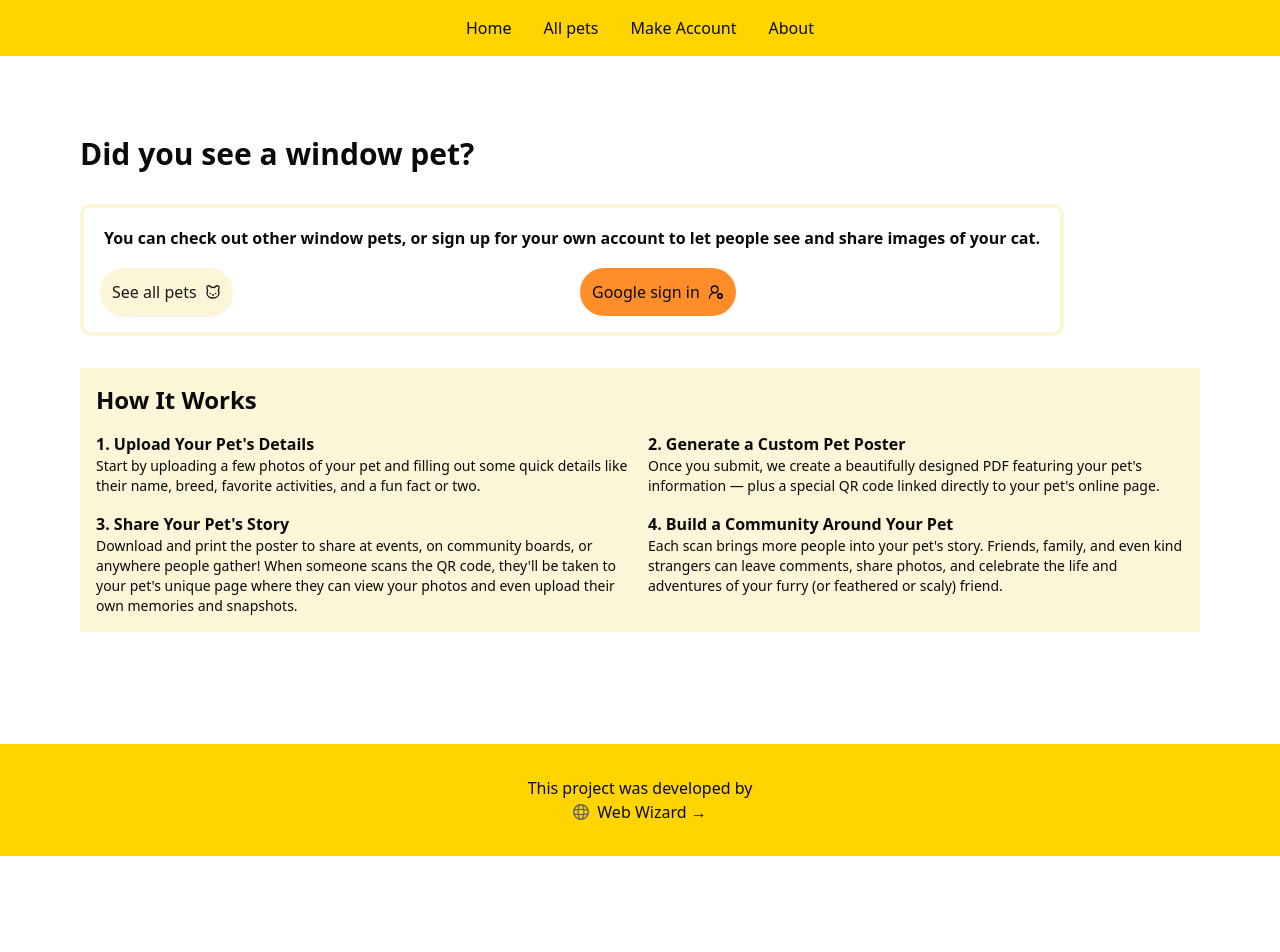
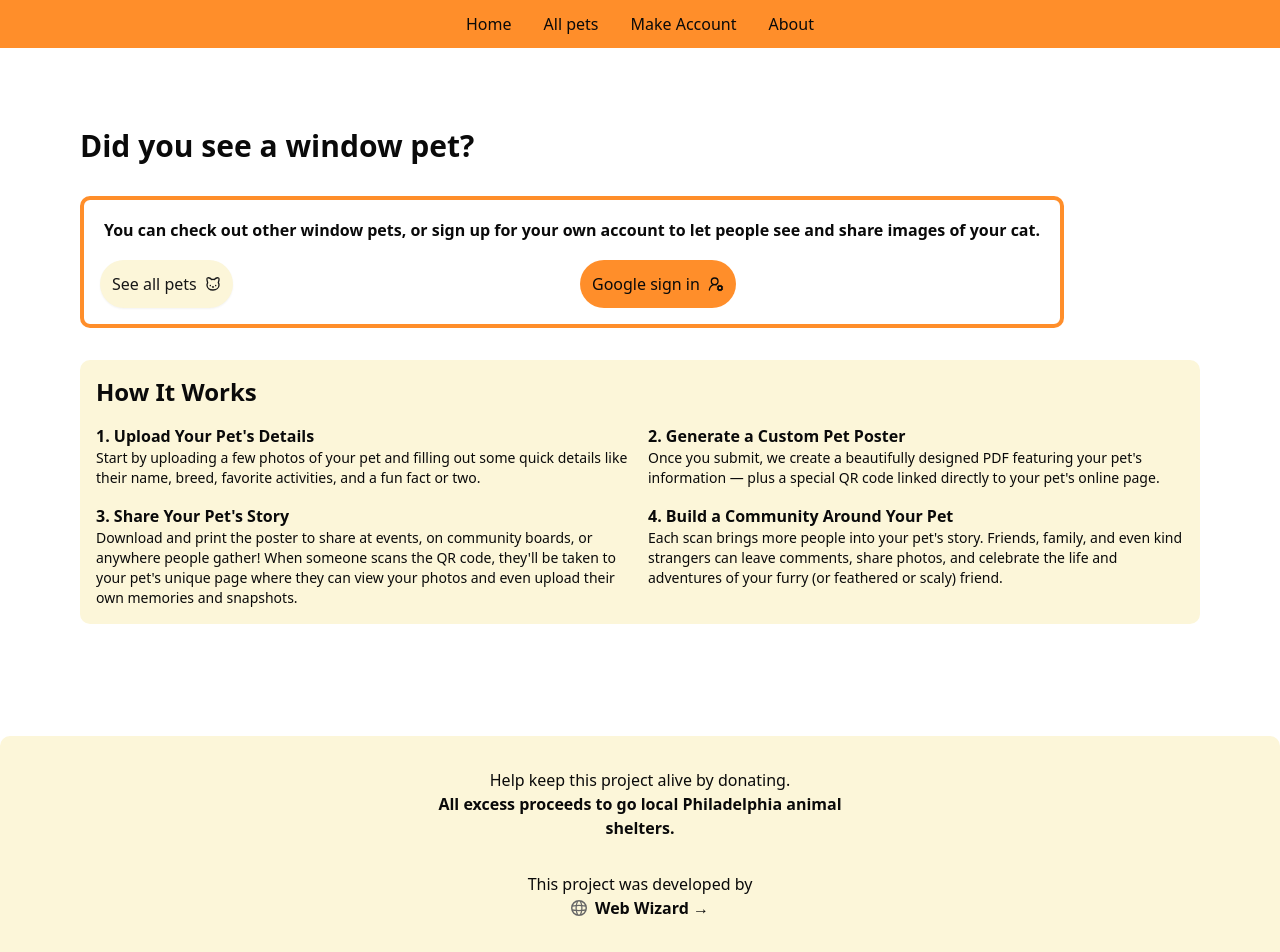
Before and after one commit to zackhanni/hello-window-pet, a Next.js app: page / in a window 1280 px wide. Before the commit the page ends 856 px from the top, so only its background shows below. Built offline with nearby package versions, Linux system fonts and the light colour scheme; no server answers; the database is empty.

Commit message:
overall style cleanup

```diff
--- a/app/about/page.tsx
+++ b/app/about/page.tsx
@@ -11,7 +11,7 @@ const AboutPage = () => {
                         About Window Pets
                     </h1>
 
-                    <div className="flex flex-col gap-8 border-4 border-secondary rounded-lg p-6">
+                    <div className="flex flex-col gap-8 bg-secondary rounded-lg p-6">
                         <div className="flex flex-col gap-4">
                             <h2 className="text-xl font-semibold flex items-center gap-2">
                                 <Cat className="h-6 w-6" />
--- a/app/page.tsx
+++ b/app/page.tsx
@@ -26,7 +26,7 @@ const Home = async () => {
             : "Did you see a window pet?"}
         </p>
 
-        <div className="flex flex-col gap-4 border-4 border-secondary rounded-lg p-4">
+        <div className="flex flex-col gap-4 border-4 border-accent rounded-lg p-4">
           <p className="dark:bg-white/[.06] px-1 py-0.5 rounded font-semibold">
             {session?.user
               ? "You can add, update, or remove any of your animal listings in your account settings."
--- a/app/pets/[id]/page.tsx
+++ b/app/pets/[id]/page.tsx
@@ -23,6 +23,7 @@ export default async function CatPage({ params }: PageProps) {
           priority
           width={200}
           height={200}
+          className="rounded-lg"
         />
       </div>
     );
@@ -47,6 +48,7 @@ export default async function CatPage({ params }: PageProps) {
               height={300}
               alt={cat.name}
               priority
+              className="rounded-lg"
             />
           </ImageKitProvider>
         </div>
@@ -62,7 +64,7 @@ export default async function CatPage({ params }: PageProps) {
       </section>
       <section>
         <div className="flex items-center flex-col space-y-4">
-          <p>Recent photos</p>
+          <h2 className="text-2xl font-bold">Recent photos</h2>
           {/* <div>
             <p>Uploaded on 4/27/25 at 12:30pm</p>
             <Image src={cat.photoUrl} alt={cat.name} width={300} height={300} />
@@ -78,6 +80,7 @@ export default async function CatPage({ params }: PageProps) {
                     width={300}
                     height={300}
                     alt={photo.name}
+                    className="rounded-lg"
                   />
                 </div>
               ))}
--- a/components/CreatePet.tsx
+++ b/components/CreatePet.tsx
@@ -135,7 +135,7 @@ const CreatePet = ({ pet }: { pet?: Pet }) => {
       <Dialog>
         <Button variant={"secondary"} asChild>
           <DialogTrigger>
-            {pet ? "Update pet" : "Add new pet"}
+            {pet ? "Update pet details" : "Add new pet"}
             {!pet && <Plus />}
           </DialogTrigger>
         </Button>
@@ -267,6 +267,7 @@ const CreatePet = ({ pet }: { pet?: Pet }) => {
             <DialogClose asChild>
               <Button
                 type="submit"
+                variant={"accent"}
                 disabled={
                   isLoading ||
                   (!form.watch("image") && !pet) ||
--- a/components/Footer.tsx
+++ b/components/Footer.tsx
@@ -4,11 +4,15 @@ import React from "react";
 
 const Footer = () => {
   return (
-    <footer className="flex items-center justify-center py-8 bg-primary">
+    <footer className="flex flex-col items-center justify-center py-8 space-y-8 bg-secondary rounded-t-lg">
+      <div className="flex flex-col items-center justify-center max-w-md">
+        <p className="text-center">Help keep this project alive by donating.</p>
+        <p className="text-center font-bold">All excess proceeds to go local Philadelphia animal shelters.</p>
+      </div>
       <div className="flex flex-col items-center justify-center max-w-md">
         <p className="text-center">This project was developed by</p>
         <Link
-          className="flex items-center gap-2 hover:underline hover:underline-offset-4"
+          className="flex items-center gap-2 hover:underline hover:underline-offset-4 font-bold"
           href="https://www.webwizarddev.com/"
           target="_blank"
           rel="noopener noreferrer"
--- a/components/HowItWorks.tsx
+++ b/components/HowItWorks.tsx
@@ -2,7 +2,7 @@ import React from "react";
 
 const HowItWorks = () => {
   return (
-    <section className="bg-secondary p-4">
+    <section className="bg-secondary p-4 rounded-lg">
       <h2 className="text-2xl font-bold pb-4">How It Works</h2>
       <ol className="grid grid-cols-1 md:grid-cols-2 gap-4">
         <ListItem
--- a/components/Navigation.tsx
+++ b/components/Navigation.tsx
@@ -3,24 +3,24 @@ import Link from "next/link";
 
 const Navigation = ({ session }: { session: Session | null }) => {
   return (
-    <nav className="sticky top-0 bg-primary">
+    <nav className="sticky top-0 bg-accent">
       <ul className="flex items-center justify-center">
-        <li className={`p-4 hover:underline`}>
+        <li className={`px-4 py-3 hover:underline`}>
           <Link href={"/"}>Home</Link>
         </li>
-        <li className={`p-4 hover:underline`}>
+        <li className={`px-4 py-3 hover:underline`}>
           <Link href={"/pets"}>All pets</Link>
         </li>
         {session?.user ? (
-          <li className={`p-4 hover:underline`}>
+          <li className={`px-4 py-3 hover:underline`}>
             <Link href={"/account"}>My account</Link>
           </li>
         ) : (
-          <li className={`p-4 hover:underline`}>
+          <li className={`px-4 py-3 hover:underline`}>
             <Link href={"/api/auth/signin"}>Make Account</Link>
           </li>
         )}
-        <li className={`p-4 hover:underline`}>
+        <li className={`px-4 py-3 hover:underline`}>
           <Link href={"/about"}>About</Link>
         </li>
       </ul>
--- a/components/PetCard.tsx
+++ b/components/PetCard.tsx
@@ -15,7 +15,7 @@ export const PetCard = ({ pet, index }: { pet: Pet, index: number }) => {
   const { id, name, species, imageUrl, description } = pet;
 
   return (
-    <Card className="flex flex-col items-center justify-center max-w-md border-4 border-secondary rounded-lg shadow-none">
+    <Card className="flex flex-col items-center justify-center max-w-md bg-secondary border-none rounded-lg shadow-none">
       <CardHeader className="w-full">
         <CardTitle>{name}</CardTitle>
         <CardDescription>{description}</CardDescription>
@@ -28,13 +28,13 @@ export const PetCard = ({ pet, index }: { pet: Pet, index: number }) => {
             width={300}
             height={300}
             alt={name}
-            className="max-h-[300px] object-cover"
+            className="max-h-[300px] object-cover rounded-lg"
           />
         </ImageKitProvider>
       </CardContent>
       <CardFooter className="w-full ">
         <Link href={`/pets/${id}`} className="w-full">
-          <Button variant={"secondary"}>Visit this {species}!</Button>
+          <Button variant={"accent"}>Visit this {species}!</Button>
         </Link>
       </CardFooter>
     </Card>
--- a/components/SectionUserPets.tsx
+++ b/components/SectionUserPets.tsx
@@ -11,7 +11,7 @@ export const SectionUserPets = ({ user }: { user: string }) => {
   const { userPets } = useUserData();
   return (
     <section className="flex flex-col justify-center space-y-4">
-      <div className="flex justify-center">
+      <div className="flex justify-center max-w-md">
         <CreatePet />
       </div>
       <p className="text-center">{user}&apos;s Pets</p>
```
Also changed, not shown: public/cats/gibby.jpg (added), 1 other file (tests, documents, lock files or other folders).
